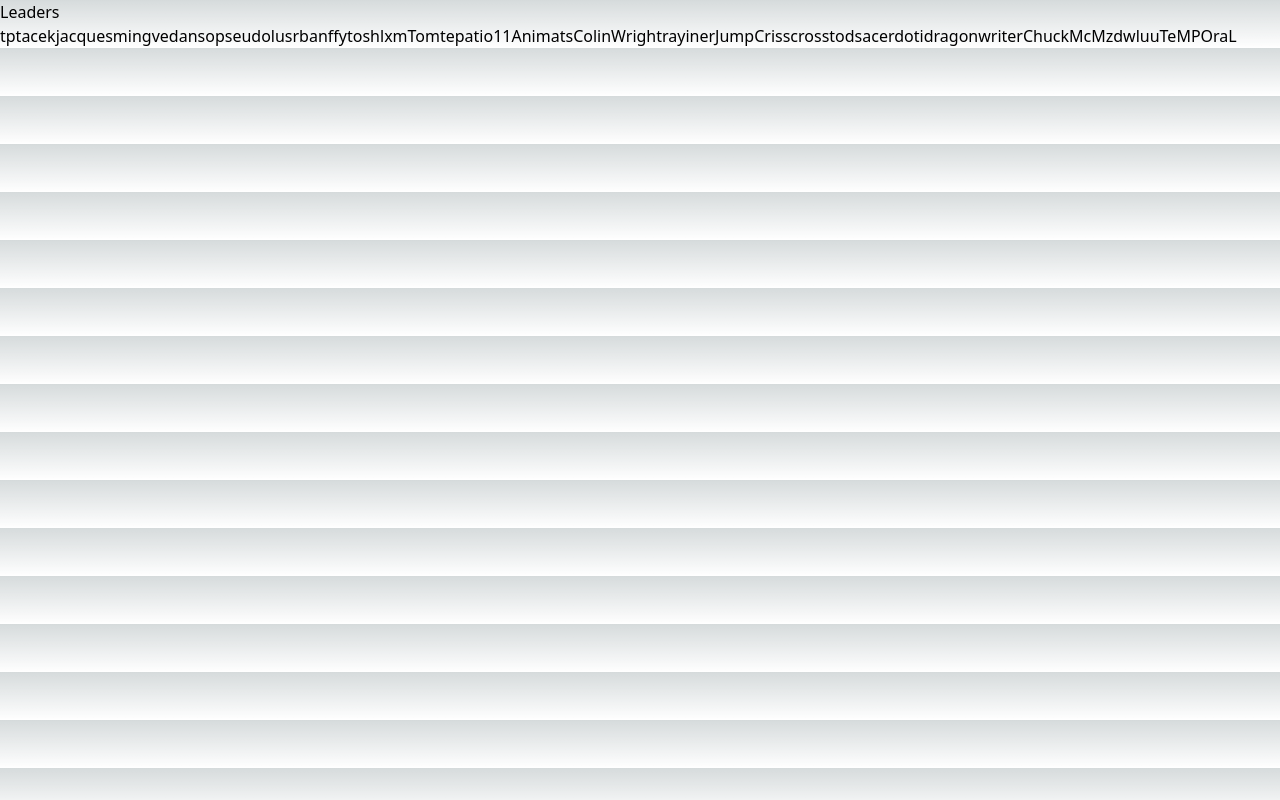
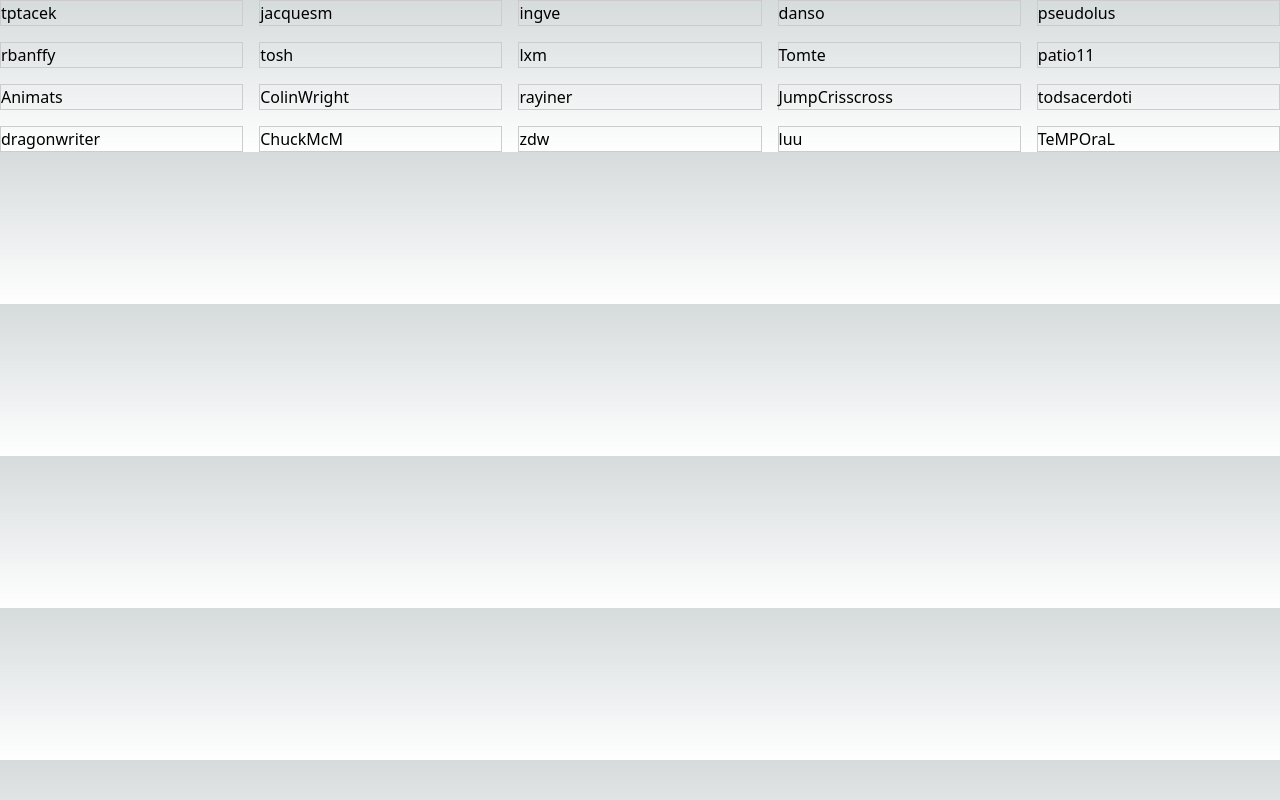
Before and after one commit to CalebStephens/React-NextJS-HackerNews-App, a Next.js app in the folder hacker-news/: page /leaders in a window 1280 px wide. Built offline with nearby package versions, Linux system fonts and the light colour scheme.

Commit message:
refactor(leaders display): changed how the leaders are displayed, reusing css from stories display

```diff
--- /dev/null
+++ b/hacker-news/components/LeadersDisplay.js
@@ -0,0 +1,19 @@
+import Link from "next/link";
+
+const LeadersDisplay = ({ data }) => {
+    return (
+        <div className='card-display-parent'>
+            {data.map((leader,index) => {
+                return (
+                <Link href={`/leaders/${leader}`} className="card-parent" key={index}>
+                    <h2>{leader}</h2>
+                </Link>
+                )
+            })}
+        </div>
+
+
+
+)};
+
+  export default LeadersDisplay;
--- a/hacker-news/pages/leaders.js
+++ b/hacker-news/pages/leaders.js
@@ -1,19 +1,10 @@
-import Link from "next/link"
 import leadersJson from "@/json/leaders";
+import LeadersDisplay from "@/components/LeadersDisplay";
 
 const leaders = () => {
 
     return (
-        <div>
-        <h1>Leaders</h1>
-        <ul>
-            {leadersJson.names.map((name) => {
-                return (
-                    <Link href={`/leaders/${name}`}>{name}</Link>
-                )
-            })}
-        </ul>
-        </div>
+        <LeadersDisplay data={leadersJson.names}/>
     )
 }
 
```
